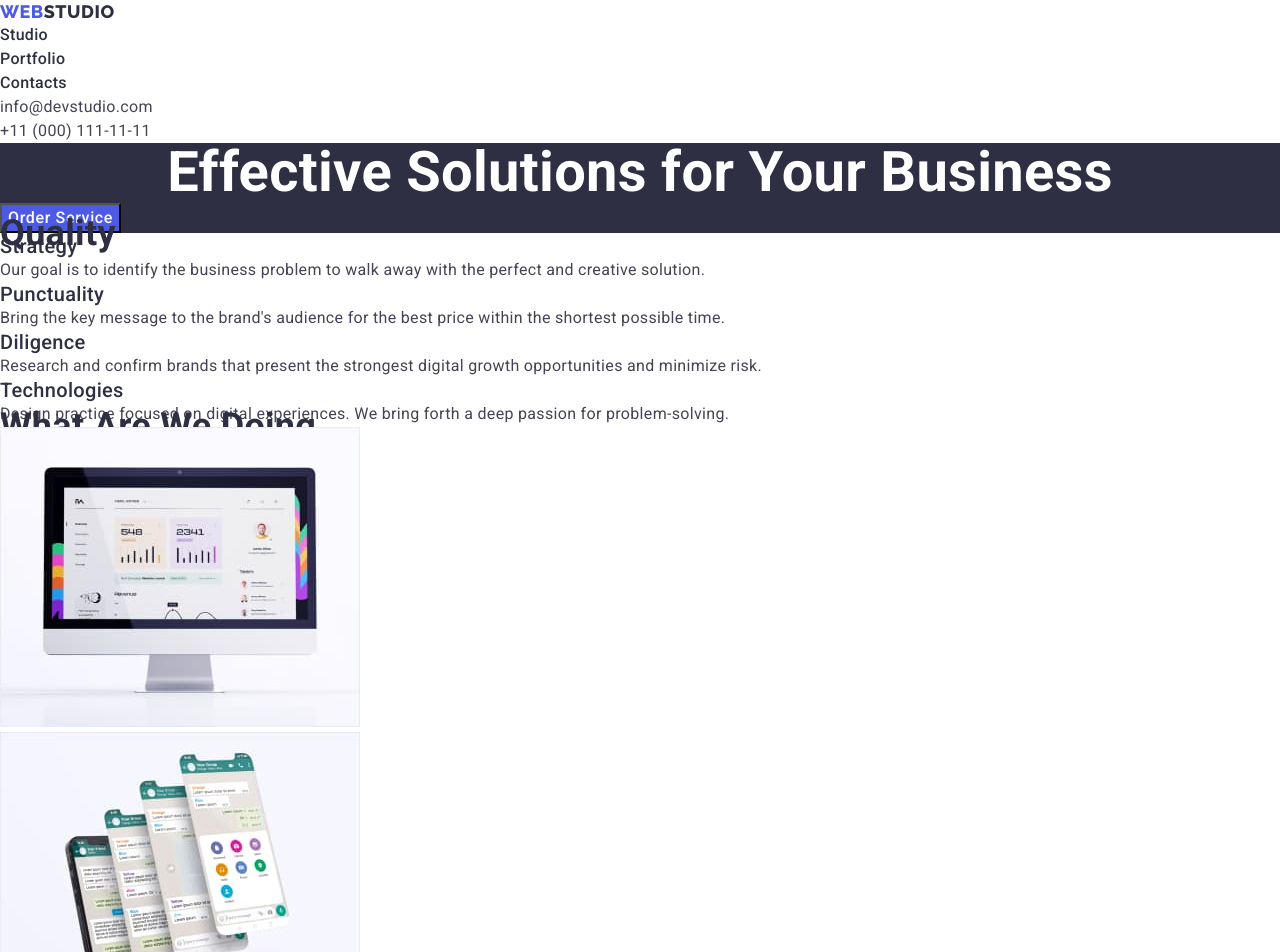
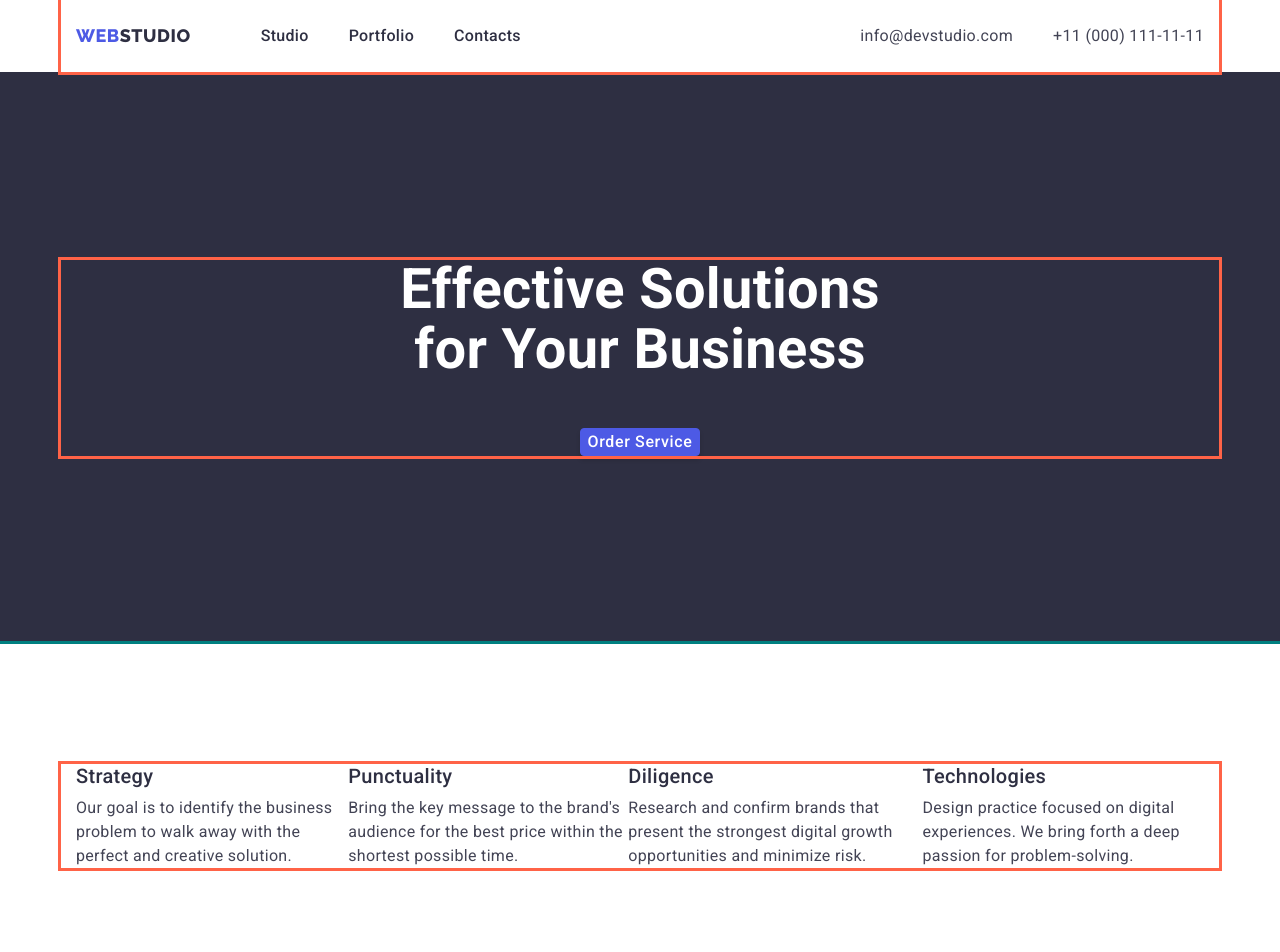
Before and after one commit to vitalikzahar/-goit-markup-hw-03, a plain HTML site: page index.html in a window 1280 px wide. Shown: the top 952 px of the page. Drawn offline with nearby package versions, Linux system fonts and the light colour scheme.

Commit message:
додано стилі

```diff
--- a/css/styles.css
+++ b/css/styles.css
@@ -33,11 +33,21 @@ ul {
   margin: 0;
   padding: 0;
 }
-.container{
-    width: 1158;
-    margin: 0;
+img {
+  display: block;
+}
+.container {
+  width: 1158px;
+  margin-left: auto;
+  margin-right: auto;
+  padding-left: 15px;
+  padding-right: 15px;
+
+  outline: 3px solid tomato;
 }
 .logo {
+  display: block;
+  margin-right: 70px;
   font-family: Raleway, sans-serif;
   text-decoration: none;
   font-weight: 800;
@@ -51,11 +61,22 @@ ul {
 .logo-item {
   color: var(--title-blue-color);
 }
+.site-nav {
+  display: flex;
+}
+.site-nav-item {
+  display: flex;
+  align-items: center;
+}
 .list {
   list-style: none;
 }
 
 .link-item {
+  display: block;
+  padding-top: 24px;
+  padding-bottom: 24px;
+
   text-decoration: none;
   font-weight: 500;
   font-size: 16px;
@@ -65,12 +86,31 @@ ul {
 .link-item:active {
   color: var(--title-blue-color);
 }
+.list.nav {
+  display: flex;
+}
+.nav-item:not(:last-child) {
+  margin-right: 40px;
+}
+.contacts {
+  margin-left: auto;
+}
+.contacts-flex {
+  display: flex;
+}
+.contacts-item:not(:last-child) {
+  margin-right: 40px;
+}
 .link-item:hover,
 .link-item:focus {
   color: var(--link-hover-color);
 }
 
 .link {
+  display: block;
+  padding-top: 24px;
+  padding-bottom: 24px;
+
   color: var(--primary-text-color);
   text-decoration: none;
   font-style: normal;
@@ -85,7 +125,18 @@ ul {
 .link:focus {
   color: var(--title-blue-color);
 }
+.section {
+  padding-top: 120px;
+  padding-bottom: 120px;
+  outline: 3px solid teal;
+}
+.section.exemple {
+  padding-top: 0;
+}
 .hero {
+  padding-top: 188px;
+  padding-bottom: 188px;
+  text-align: center;
   background-color: var(--bacground-color-heroo-footer);
 }
 .hero-title {
@@ -94,6 +145,10 @@ ul {
   font-size: 56px;
   line-height: 1.07;
   text-align: center;
+  margin-bottom: 48px;
+  width: 496px;
+  margin-left: auto;
+  margin-right: auto;
 }
 .hero-button {
   font-family: Roboto, sans-serif;
@@ -104,24 +159,79 @@ ul {
   background-color: var(--button-title-color);
   color: var(--title-wite-color);
   cursor: pointer;
+  box-shadow: 0px 4px 4px rgba(0, 0, 0, 0.15);
+  border: 1px solid var(--button-title-color);
+  border-radius: 4px;
 }
 .hero-button:hover,
 .hero-button:focus {
   background-color: var(--button-hover-color);
 }
+.list-work {
+  display: flex;
+  justify-content: center;
+}
+
 .section-title {
   font-weight: 700;
   font-size: 36px;
-  line-height: 1.1px;
+  line-height: 1.1;
   color: var(--title-text-color);
+  text-align: center;
+  text-transform: capitalize;
+  margin-bottom: 72px;
+  outline: 2px solid tomato;
+}
+.section-subtitle {
+  font-weight: 500;
+  font-size: 20px;
+  line-height: 1.2;
+  color: var(--title-text-color);
+  margin-bottom: 8px;
+}
 
-  text-transform: capitalize;
+.visually-hidden {
+  position: absolute;
+  top: -150%;
+  z-index: -100;
+  width: 0;
+  height: 0;
+  opacity: 0;
+  visibility: hidden;
+  user-select: none;
+  pointer-events: none;
+  cursor: none;
+  margin: 0;
+  padding: 0;
+  overflow: hidden;
+  border: none;
+  outline: none;
+  white-space: nowrap;
 }
+
 .section-title.item {
   color: var(--title-text-color);
   font-weight: 500;
   font-size: 20px;
   line-height: 1.2;
+}
+
+.list-exemple {
+  display: flex;
+  gap: 24px;
+}
+/* our taem */
+.team-title {
+  margin-bottom: 72px;
+}
+.team-list {
+  display: flex;
+  gap: 24px;
+  justify-content: center;
+  text-align: center;
+}
+.team {
+  padding: 32px 16px;
 }
 
 .text {
@@ -168,12 +278,6 @@ ul {
   background-color: var(--button-hover-color);
 }
 
-.section-subtitle {
-  color: var(--title-text-color);
-  font-weight: 500;
-  font-size: 20px;
-  line-height: 1.2;
-}
 .section-text {
   font-weight: 400;
   font-size: 16px;
--- a/index.html
+++ b/index.html
@@ -20,31 +20,31 @@
 
   <body>
     <header>
-      <div class="container">
-        <nav class="site-nav">
+      <div class="container site-nav">
+        <nav class="site-nav-item">
           <a class="logo" href="./index.html">
             <span class="logo-item">Web</span>Studio
           </a>
-          <ul class="list">
-            <li>
+          <ul class="list nav">
+            <li class="nav-item">
               <a class="link-item" href="">Studio</a>
             </li>
-            <li>
+            <li class="nav-item">
               <a class="link-item" href="./portfolio.html">Portfolio</a>
             </li>
-            <li>
+            <li class="nav-item">
               <a class="link-item" href="">Contacts</a>
             </li>
           </ul>
         </nav>
         <address class="contacts">
-          <ul class="list">
-            <li>
+          <ul class="list contacts-flex">
+            <li class="contacts-item">
               <a class="maail link" href="mailto:info@devstudio.com"
                 >info@devstudio.com
               </a>
             </li>
-            <li>
+            <li class="contacts-item">
               <a class="tel link" href="tel:+110001111111"
                 >+11 (000) 111-11-11
               </a>
@@ -65,31 +65,31 @@
       <!--Our work-->
       <section class="section">
         <div class="container">
-          <h2 class="section-title">quality</h2>
-          <ul class="list">
-            <li>
-              <h3 class="section-title item">Strategy</h3>
+          <h2 class="section-title visually-hidden">quality</h2>
+          <ul class="list-work list">
+            <li class="work-item">
+              <h3 class="section-subtitle item">Strategy</h3>
               <p class="text">
                 Our goal is to identify the business problem to walk away with
                 the perfect and creative solution.
               </p>
             </li>
-            <li>
-              <h3 class="section-title item">Punctuality</h3>
+            <li class="work-item">
+              <h3 class="section-subtitle item">Punctuality</h3>
               <p class="text">
                 Bring the key message to the brand's audience for the best price
                 within the shortest possible time.
               </p>
             </li>
-            <li>
-              <h3 class="section-title item">Diligence</h3>
+            <li class="work-item">
+              <h3 class="section-subtitle item">Diligence</h3>
               <p class="text">
                 Research and confirm brands that present the strongest digital
                 growth opportunities and minimize risk.
               </p>
             </li>
-            <li>
-              <h3 class="section-title item">Technologies</h3>
+            <li class="work-item">
+              <h3 class="section-subtitle item">Technologies</h3>
               <p class="text">
                 Design practice focused on digital experiences. We bring forth a
                 deep passion for problem-solving.
@@ -99,17 +99,18 @@
         </div>
       </section>
       <!--/Our work-->
-      <!--Our team-->
-      <section class="section">
+      <!-- exemple -->
+      <section class="section exemple">
+        <div class="container">
           <h2 class="section-title">What are we doing</h2>
-        <ul class="list">
-          <li>
+          <ul class="list-exemple list">
+            <li class="exemple-item">
               <img src="./images/website.jpg" alt="website" width="360" />
             </li>
-          <li>
+            <li class="exemple-item">
               <img src="./images/messengers.jpg" alt="messengers" width="360" />
             </li>
-          <li>
+            <li class="exemple-item">
               <img
                 src="./images/phoneapplication.jpg"
                 alt="phone application"
@@ -117,42 +118,57 @@
               />
             </li>
           </ul>
+        </div>
+      </section>
+      <!-- /exemple -->
+      <!--Our team-->
+      <section class="section">
+        <div class="container">
+          <h2 class="section-title team-title">Our Team</h2>
+          <ul class="team-list list">
+            <li class="team-list-item">
+              <img src="./images/team-1.jpg" alt="photo" width="264" />
+              <div class="team">
+                <h3 class="section-subtitle item">Mark Guerrero</h3>
+                <p class="text">Product Designer</p>
+              </div>
+            </li>
+            <li class="team-list-item">
+              <img src="./images/team-2.jpg" alt="photo" width="264" />
+              <div class="team">
+                <h3 class="section-subtitle item">Tom Ford</h3>
+                <p class="text">Frontend Developer</p>
+              </div>
+            </li>
+            <li class="team-list-item">
+              <img src="./images/team-3.jpg" alt="photo" width="264" />
+              <div class="team">
+                <h3 class="section-subtitle item">Camila Garcia</h3>
+                <p class="text">Marketing</p>
+              </div>
+            </li>
+            <li class="team-list-item">
+              <img src="./images/team-4.jpg" alt="photo" width="264" />
+              <div class="team">
+                <h3 class="section-subtitle item">Daniel Wilson</h3>
+                <p class="text">UI Designer</p>
+              </div>
+            </li>
+          </ul>
+        </div>
       </section>
       <!--/Our team-->
-      <section class="section">
-        <h2 class="section-title">Our Team</h2>
-        <ul class="list">
-          <li>
-            <img src="./images/team-1.jpg" alt="photo" width="264" />
-            <h3 class="section-title item">Mark Guerrero</h3>
-            <p class="text">Product Designer</p>
-          </li>
-          <li>
-            <img src="./images/team-2.jpg" alt="photo" width="264" />
-            <h3 class="section-title item">Tom Ford</h3>
-            <p class="text">Frontend Developer</p>
-          </li>
-          <li>
-            <img src="./images/team-3.jpg" alt="photo" width="264" />
-            <h3 class="section-title item">Camila Garcia</h3>
-            <p class="text">Marketing</p>
-          </li>
-          <li>
-            <img src="./images/team-4.jpg" alt="photo" width="264" />
-            <h3 class="section-title item">Daniel Wilson</h3>
-            <p class="text">UI Designer</p>
-          </li>
-        </ul>
-      </section>
     </main>
     <footer class="footer">
+      <div class="container">
         <a href="./index.html" class="footer-logo">
           <span class="logo-item">Web</span>Studio
         </a>
         <p class="text-item">
-        Increase the flow of customers and sales for your business with digital
-        marketing & growth solutions.
+          Increase the flow of customers and sales for your business with
+          digital marketing & growth solutions.
         </p>
+      </div>
     </footer>
   </body>
 </html>
```
Also changed, not shown: portfolio.html (+3 -1 lines). Lines whose indentation alone changed are shown as unchanged.
